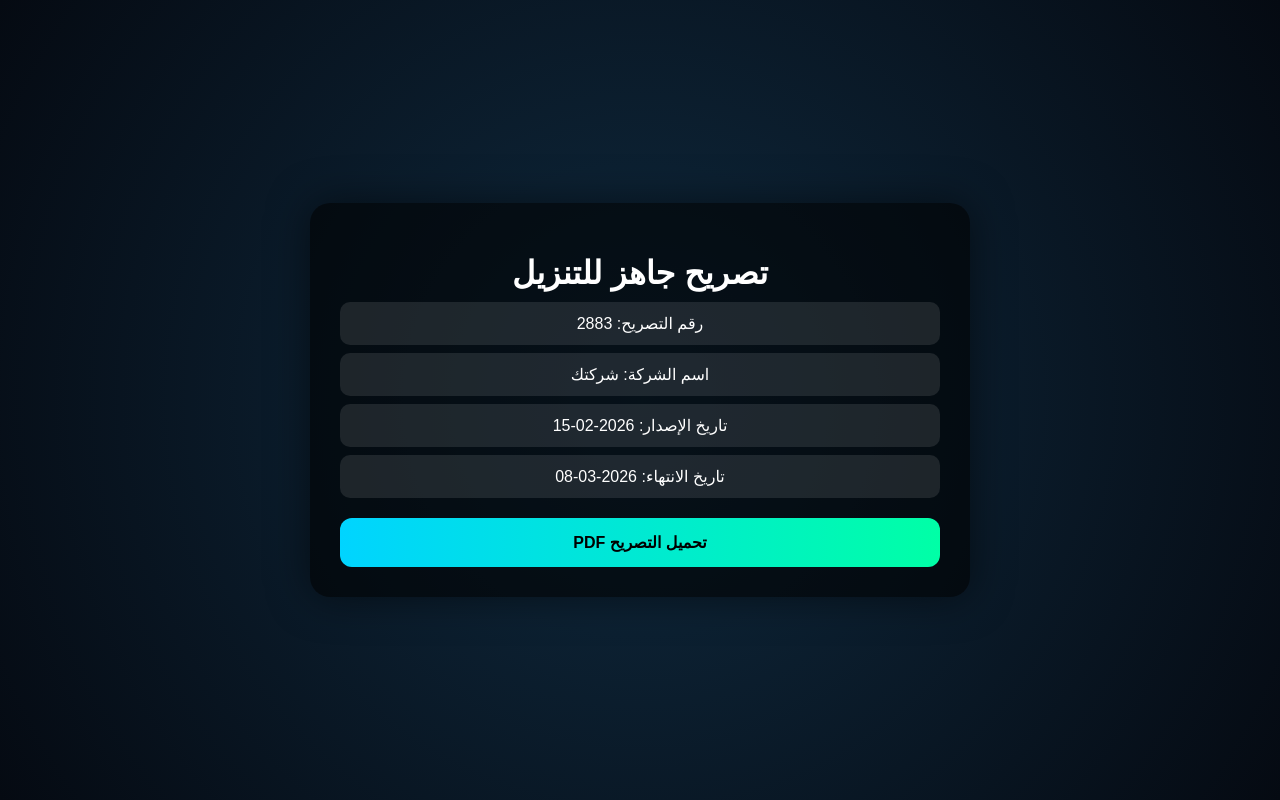
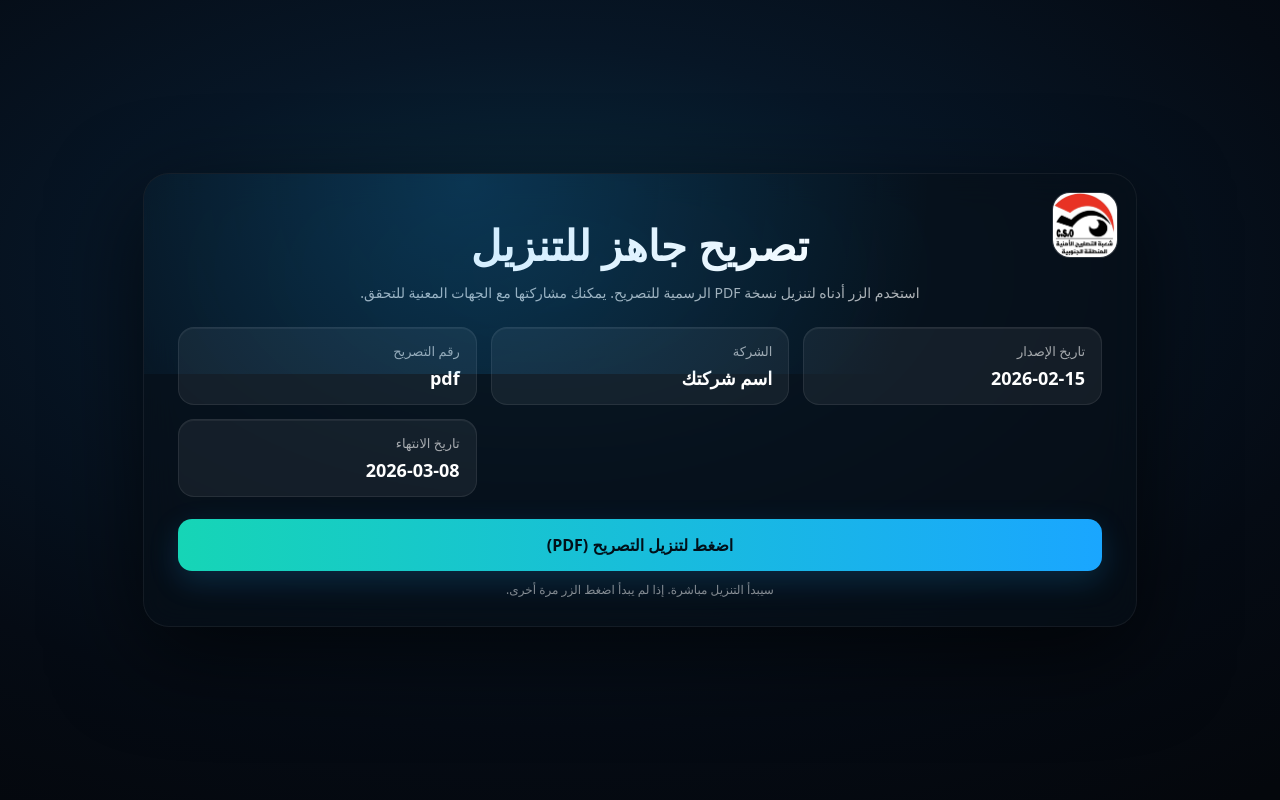
Before and after one commit to 75wgspsmd9-web/qr-site, a plain HTML site: page index.html in a window 1280 px wide. Drawn offline with Linux system fonts and the light colour scheme.

Commit message:
Update index.html

```diff
--- a/index.html
+++ b/index.html
@@ -1,77 +1,205 @@
 <!doctype html>
 <html lang="ar" dir="rtl">
 <head>
-<meta charset="utf-8">
-<meta name="viewport" content="width=device-width, initial-scale=1">
+  <meta charset="utf-8" />
+  <meta name="viewport" content="width=device-width, initial-scale=1" />
   <title>تصريح جاهز للتنزيل</title>
 
   <style>
+    *{box-sizing:border-box}
     body{
       margin:0;
-font-family:Arial;
-background: radial-gradient(circle at center,#0f2a3f,#050a12);
+      min-height:100vh;
+      font-family: system-ui,-apple-system,"Segoe UI",Arial;
+      color:#fff;
       display:flex;
+      align-items:center;
       justify-content:center;
-align-items:center;
-height:100vh;
-color:white;
+      padding:28px 16px;
+
+      /* خلفية مثل الصورة: أزرق غامق مع هالة */
+      background:
+        radial-gradient(1200px 650px at 42% 34%, #0a2b3e 0%, #071626 35%, #050b14 70%, #04070c 100%);
+    }
+
+    .panel{
+      width:min(1050px, 100%);
+      padding: 28px;
     }
 
     .card{
-background:rgba(0,0,0,0.6);
-padding:30px;
-border-radius:20px;
-width:90%;
-max-width:600px;
-text-align:center;
-box-shadow:0 0 40px rgba(0,0,0,0.5);
+      position:relative;
+      border-radius:26px;
+      padding: 34px 34px 28px;
+      overflow:hidden;
+
+      /* كارد زجاجي */
+      background: rgba(8,16,24,.62);
+      border: 1px solid rgba(255,255,255,.06);
+      box-shadow: 0 28px 90px rgba(0,0,0,.65);
+      backdrop-filter: blur(16px);
     }
 
+    /* لمعان خفيف داخل الكارد (مثل الهالة اللي بالصورة) */
+    .card::before{
+      content:"";
+      position:absolute;
+      inset:-120px -80px auto -80px;
+      height:320px;
+      background: radial-gradient(circle at 35% 40%, rgba(25,165,255,.22), rgba(0,0,0,0) 60%);
+      pointer-events:none;
+    }
+
+    .logo{
+      position:absolute;
+      top:18px;
+      right:18px;
+      width:66px;
+      height:66px;
+      border-radius:18px;
+      overflow:hidden;
+      background: rgba(255,255,255,.08);
+      border:1px solid rgba(255,255,255,.08);
+    }
+    .logo img{width:100%;height:100%;object-fit:cover}
+
     h1{
-margin-bottom:10px;
+      margin: 8px 0 8px;
+      font-size: 42px;
+      font-weight: 900;
+      letter-spacing:.2px;
+      text-align:center;
+    }
+
+    .subtitle{
+      margin:0 0 22px;
+      text-align:center;
+      font-size:14px;
+      line-height:1.7;
+      color: rgba(255,255,255,.68);
+    }
+
+    .grid{
+      display:grid;
+      grid-template-columns: 1fr 1fr 1fr;
+      gap:14px;
+      margin: 18px auto 22px;
     }
 
     .box{
-background:rgba(255,255,255,0.1);
-padding:12px;
-border-radius:10px;
-margin:8px 0;
+      border-radius:16px;
+      padding: 14px 16px;
+      min-height:74px;
+
+      background: rgba(255,255,255,.06);
+      border: 1px solid rgba(255,255,255,.08);
+      box-shadow: inset 0 1px 0 rgba(255,255,255,.06);
     }
 
-.button{
+    .label{
+      font-size:13px;
+      color: rgba(255,255,255,.62);
+      margin-bottom:6px;
+    }
+    .value{
+      font-size:18px;
+      font-weight: 900;
+      color:#fff;
+    }
+
+    /* بوكس تاريخ الانتهاء يكون صف ثاني يمين مثل الصورة */
+    .expire{
+      grid-column: 3 / 4;
+    }
+
+    .btn{
       display:block;
-margin-top:20px;
-padding:15px;
-background:linear-gradient(90deg,#00d4ff,#00ffa6);
-color:black;
-font-weight:bold;
-border-radius:12px;
+      width:100%;
+      text-align:center;
+      padding: 15px 16px;
+      border-radius:14px;
       text-decoration:none;
+      font-weight: 900;
+      color:#021019;
+
+      /* زر تدرج مثل الصورة */
+      background: linear-gradient(90deg, #16d5b6 0%, #1aa6ff 100%);
+      box-shadow: 0 10px 30px rgba(26,166,255,.18);
+    }
+
+    .foot{
+      text-align:center;
+      margin-top:10px;
+      font-size:12px;
+      color: rgba(255,255,255,.50);
+    }
+
+    @media (max-width: 900px){
+      h1{font-size:30px}
+      .grid{grid-template-columns:1fr}
+      .expire{grid-column:auto}
+      .card{padding:28px 18px 22px}
     }
   </style>
 </head>
 
 <body>
+  <div class="panel">
+    <div class="card">
+      <!-- ارفع اللوغو باسم logo.png داخل repo -->
+      <div class="logo">
+        <img src="logo.png.jpeg" alt="logo">
+      </div>
 
-<div class="card">
       <h1>تصريح جاهز للتنزيل</h1>
+      <div class="subtitle">
+        استخدم الزر أدناه لتنزيل نسخة PDF الرسمية للتصريح. يمكنك مشاركتها مع الجهات المعنية للتحقق.
+      </div>
 
-<div class="box">رقم التصريح: <span id="permit">---</span></div>
-<div class="box">اسم الشركة: شركتك</div>
-<div class="box">تاريخ الإصدار: 2026-02-15</div>
-<div class="box">تاريخ الانتهاء: 2026-03-08</div>
+      <div class="grid">
+        <div class="box">
+          <div class="label">تاريخ الإصدار</div>
+          <div class="value" id="issueDate">—</div>
+        </div>
 
-<a id="downloadBtn" class="button">تحميل التصريح PDF</a>
+        <div class="box">
+          <div class="label">الشركة</div>
+          <div class="value" id="company">—</div>
+        </div>
 
+        <div class="box">
+          <div class="label">رقم التصريح</div>
+          <div class="value" id="permitNo">—</div>
+        </div>
+
+        <div class="box expire">
+          <div class="label">تاريخ الانتهاء</div>
+          <div class="value" id="expireDate">—</div>
+        </div>
+      </div>
+
+      <a class="btn" id="downloadBtn" href="#" download>اضغط لتنزيل التصريح (PDF)</a>
+      <div class="foot">سيبدأ التنزيل مباشرة. إذا لم يبدأ اضغط الزر مرة أخرى.</div>
+    </div>
   </div>
 
   <script>
-const params = new URLSearchParams(window.location.search);
-const file = params.get("file") || "2883.pdf";
+    // مثال:
+    // ?file=pdf.pdf&permit=2883&company=ميثاق%20التركية&issue=2026-02-15&expire=2026-03-08
+    const p = new URLSearchParams(location.search);
 
-document.getElementById("permit").innerText = file.replace(".pdf","");
+    const file   = p.get("file")   || "pdf.pdf";     // موجود داخل مجلد pdf/
+    const permit = p.get("permit") || file.replace(/\.pdf$/i,"");
+    const company= p.get("company")|| "اسم شركتك";
+    const issue  = p.get("issue")  || "2026-02-15";
+    const expire = p.get("expire") || "2026-03-08";
+
+    document.getElementById("permitNo").textContent  = permit;
+    document.getElementById("company").textContent   = company;
+    document.getElementById("issueDate").textContent = issue;
+    document.getElementById("expireDate").textContent= expire;
+
     document.getElementById("downloadBtn").href = "pdf/" + file;
   </script>
-
 </body>
 </html>
```
Lines whose indentation alone changed are shown as unchanged.
